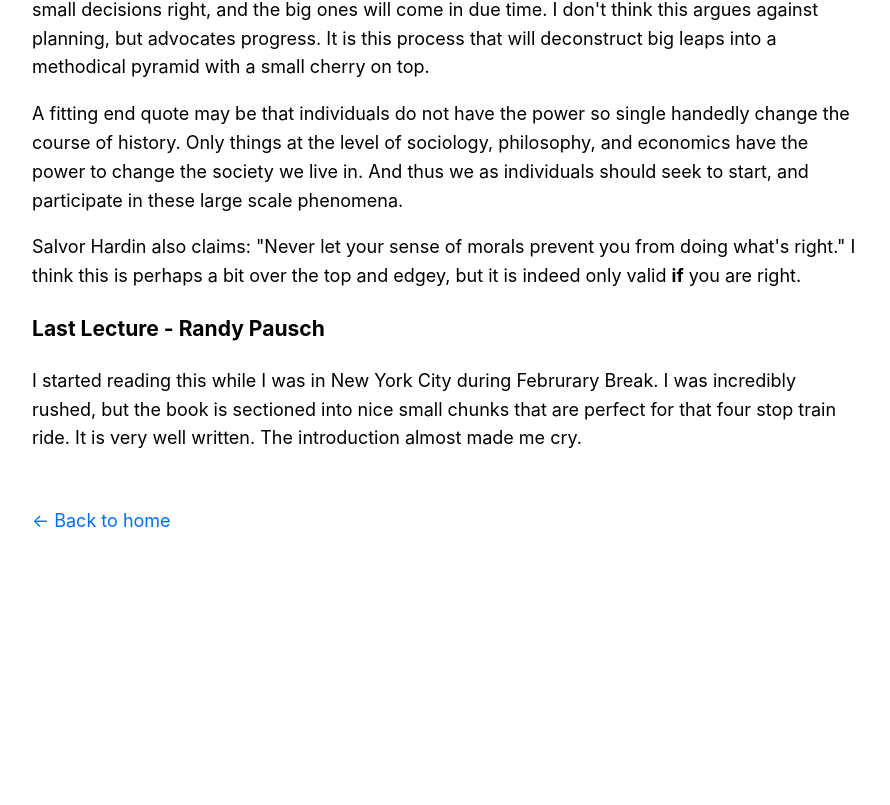
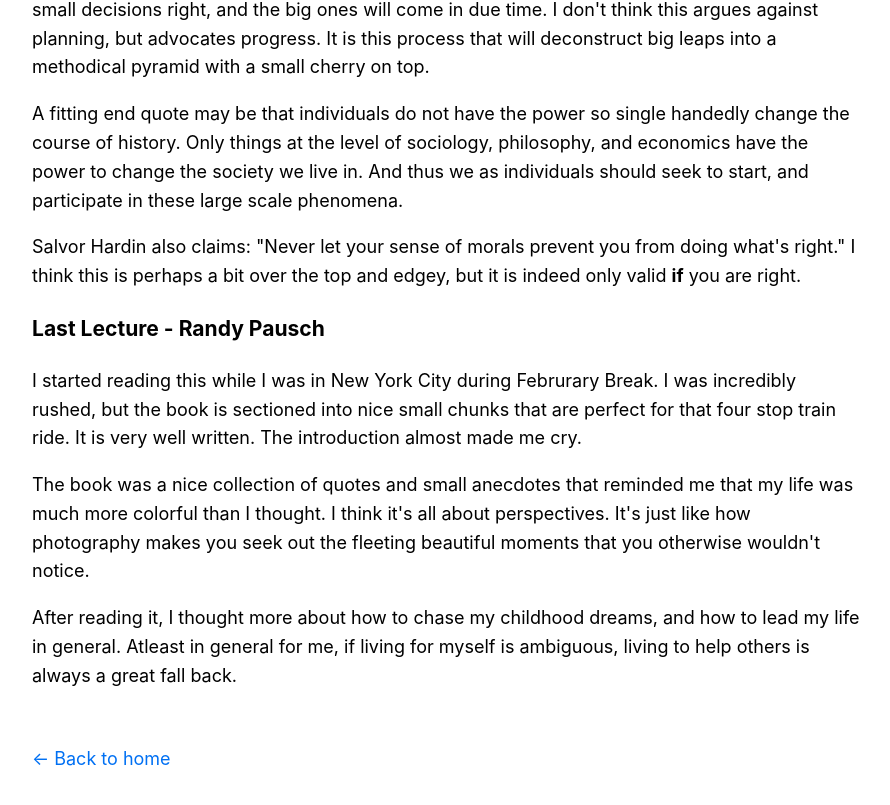
Before and after one commit to shihaocao/nextjs-shihao-website, a Next.js app: page /books in a window 1280 px wide. Shown: the part 821-1626 px from the top of the page, without its empty margins (194-1084 px from the left). Before the commit the page ends 1465 px from the top, so only its background shows below. Built offline with nearby package versions, Linux system fonts and the light colour scheme.

Commit message:
more last lecture thoughts

```diff
--- a/pages/books.js
+++ b/pages/books.js
@@ -56,6 +56,15 @@ export default function FirstPost() {
       but the book is sectioned into nice small chunks that are perfect for that four stop train ride. It is very
       well written. The introduction almost made me cry.
       </p>
+
+      <p>
+      The book was a nice collection of quotes and small anecdotes that reminded me that my life was much more colorful than I thought.
+      I think it's all about perspectives. It's just like how photography makes you seek out the fleeting beautiful moments that you otherwise wouldn't notice.
+      </p>
+
+      <p>
+      After reading it, I thought more about how to chase my childhood dreams, and how to lead my life in general. Atleast in general for me, if living for myself is ambiguous, living to help others is always a great fall back.
+      </p>
 {/*
       <h4>"Don't complain, just work harder."</h4>
 
```
